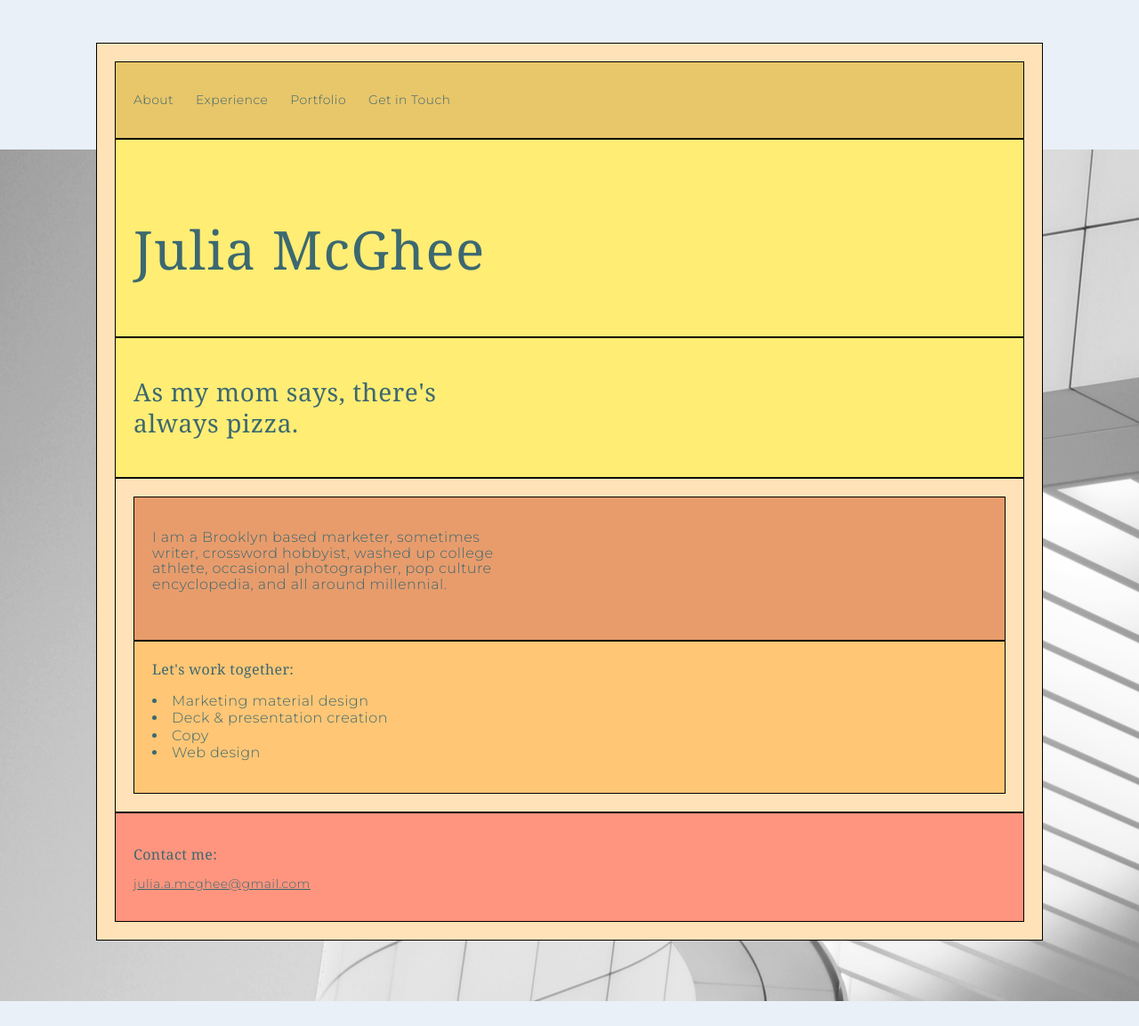
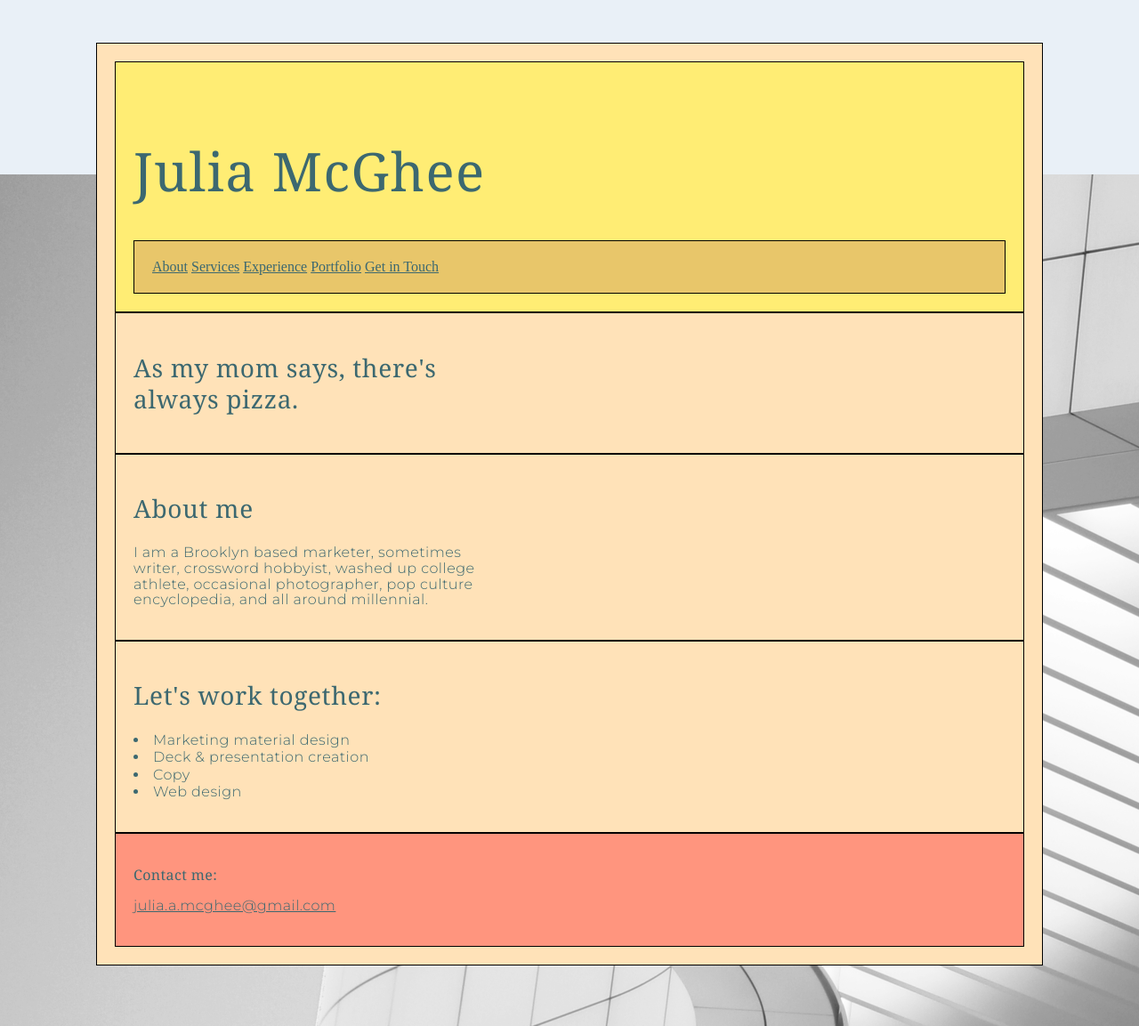
Before and after one commit to juliaamcghee/juliaamcghee.github.io, a plain HTML site: page unit_5/index.html in a window 1280 px wide. Shown: the whole page at 89% size. Before the commit the page ends 1125 px from the top, so only its background shows below. Drawn offline with Linux system fonts and the light colour scheme.

Commit message:
Update index.html

```diff
--- a/unit_5/index.html
+++ b/unit_5/index.html
@@ -9,46 +9,35 @@
 
 <body>
 	<div class="wrapper">
-	<nav>
-		<ul class="nav">
-	  		<li class="nav"><a class="nav" href="#">About</a></li>
-	 	 	<li class="nav"><a class="nav" href="#">Experience</a> </li>
-			<li class="nav"><a class="nav" href="#">Portfolio</a></li>
-	 		<li class="nav"><a class="nav" href="#">Get in Touch</a></li>
- 		</ul>
-	</nav>
-
-	<header>
-		<h1>Julia McGhee</h1>
-	</header>
-
-	<header class="h2">
-		<h2>As my mom says, there's always pizza.</h2>
-	</header>
-
-	<section>
-
-		<article>
-			<p>I am a Brooklyn based marketer, sometimes writer,
-			crossword hobbyist, washed up college athlete,
-			occasional photographer, pop culture encyclopedia,
-			and all around millennial. <br><br>
-			</p>
-		</article>
-
-		<aside class="list">
-			<ul><h3>Let's work together:</h3>
+		<header>
+			<h1>Julia McGhee</h1>
+			<nav>
+				<a href="#about">About</a>
+				<a href="#services">Services</a>
+				<a href="#">Experience</a>
+				<a href="#">Portfolio</a>
+				<a href="#contact">Get in Touch</a>
+			</nav>
+		</header>
+		<section id="intro">
+			<h2>As my mom says, there's always pizza.</h2>
+		</section>
+		<section id="about">
+			<h2>About me</h2>
+			<p>I am a Brooklyn based marketer, sometimes writer, crossword hobbyist, washed up college athlete, occasional photographer, pop culture encyclopedia, and all around millennial.</p>
+		</section>
+		<section class="list" id="services">
+			<h2>Let's work together:</h2>
+			<ul>
 				<li>Marketing material design</li>
 				<li>Deck & presentation creation</li>
 				<li>Copy</li>
 				<li>Web design</li>
 			</ul>
-		</aside>
-
-	</section>
-		<footer>
+		</section>
+		<footer id="contact">
 			<h3>Contact me:</h3>
-			<p class="footer"><a href="mailto:julia.a.mcghee@gmail.com"> julia.a.mcghee@gmail.com</a></p>
+			<p><a href="mailto:julia.a.mcghee@gmail.com">julia.a.mcghee@gmail.com</a></p>
 		</footer>
 
 	</div>
```
